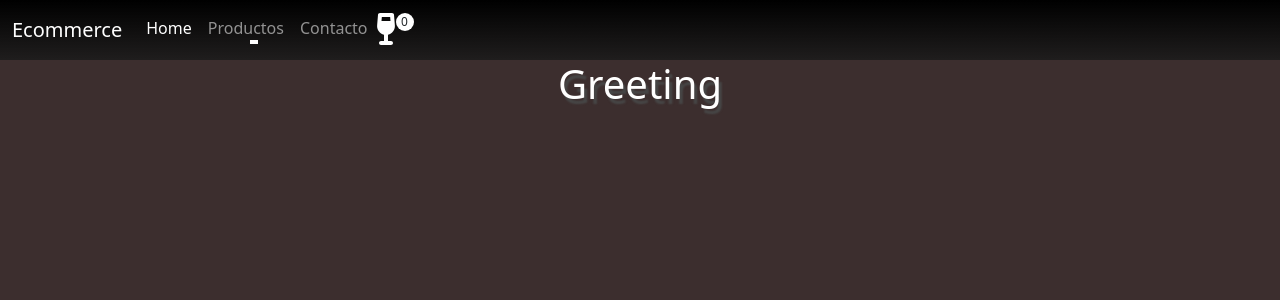
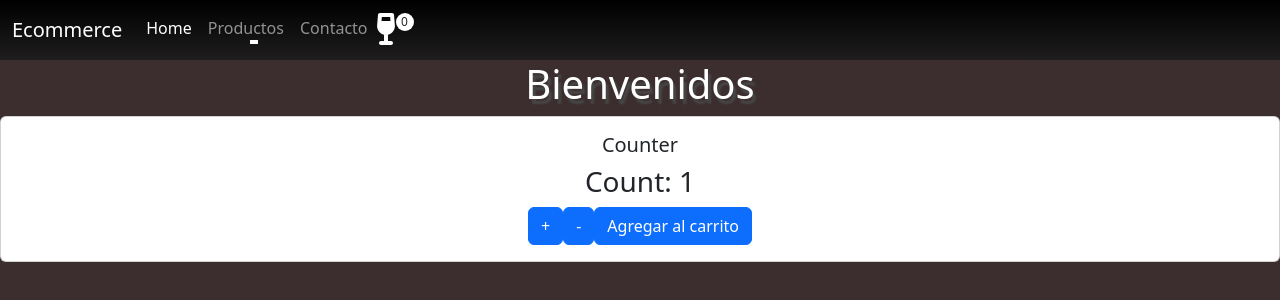
Before and after one commit to Jpescalante/ecommerce-react, a React (Create React App) app: page / in a window 1280 px wide. Shown: the top 300 px of the page. Built offline with nearby package versions, Linux system fonts and the light colour scheme.

Commit message:
Agregada la card con el itemCounter

```diff
--- a/src/App.js
+++ b/src/App.js
@@ -1,18 +1,14 @@
-import './App.css';
-import Navbar from './Components/Navbar/Navbar';
-import 'bootstrap'
-import ItemListContainer from './Components/ItemListContainer/ItemListContainer';
-
+import "./App.css";
+import Navbar from "./Components/Navbar/Navbar";
+import "bootstrap";
+import ItemListContainer from "./Components/ItemListContainer/ItemListContainer";
+import ItemCount from "./Components/ItemCount/ItemCount";
 
 function App() {
-
-
   return (
     <div className="App">
       <Navbar></Navbar>
-      <ItemListContainer
-      greeting="Greeting"/>
-
+      <ItemListContainer greeting="Bienvenidos"></ItemListContainer>
     </div>
   );
 }
--- /dev/null
+++ b/src/Components/ItemCount/ItemCount.js
@@ -0,0 +1,46 @@
+import React, { useState } from "react";
+import "bootstrap/dist/css/bootstrap.css";
+
+function ItemCount(props) {
+  const [count, setCount] = useState(props.initial);
+
+  const addCounterHandler = () => {
+    if (count < props.stock) {
+      setCount(count + 1);
+    }
+  };
+
+  const removeCounterHandler = () => {
+    if (count > props.initial) {
+      setCount(count - 1);
+    }
+  };
+
+  const onAdd = () => {
+    if (count > props.stock) {
+      alert("No hay stock suficiente");
+    } else {
+      alert("Añadió {$count} item");
+    }
+  };
+
+  return (
+    <div className="card text-center">
+      <div className="card-body">
+        <h5 className="card-title">Counter</h5>
+        <h3>Count: {count}</h3>
+        <button className="btn btn-primary" onClick={addCounterHandler}>
+          +
+        </button>
+        <button className="btn btn-primary" onClick={removeCounterHandler}>
+          -
+        </button>
+        <button className="btn btn-primary" onClick={onAdd}>
+          Agregar al carrito
+        </button>
+      </div>
+    </div>
+  );
+}
+
+export default ItemCount;
--- a/src/Components/ItemListContainer/ItemListContainer.js
+++ b/src/Components/ItemListContainer/ItemListContainer.js
@@ -1,14 +1,14 @@
 import React from "react";
-import './ItemListContainer.css'
+import ItemCount from "../ItemCount/ItemCount";
+import "./ItemListContainer.css";
 
 function ItemListContainer(props) {
-
   return (
     <div className="main-container">
       <h1 className="text-style"> {props.greeting}</h1>
-
-  </div>
-);
+      <ItemCount initial={1} stock={5}></ItemCount>
+    </div>
+  );
 }
 
 export default ItemListContainer;
--- a/src/Components/Navbar/Navbar.js
+++ b/src/Components/Navbar/Navbar.js
@@ -29,9 +29,9 @@ const Navbar = () => {
                 Home
               </a>
             </li>
-            <li class="nav-item dropdown">
+            <li className="nav-item dropdown">
               <a
-                class="nav-link dropdown-toggle"
+                className="nav-link dropdown-toggle"
                 href="#"
                 role="button"
                 data-bs-toggle="dropdown"
@@ -39,14 +39,14 @@ const Navbar = () => {
               >
                 Productos
               </a>
-              <ul class="dropdown-menu navbar-dark nav-item">
+              <ul className="dropdown-menu navbar-dark nav-item">
                 <li>
-                  <a class="dropdown-item text-muted" href="#">
+                  <a className="dropdown-item text-muted" href="#">
                     Gins
                   </a>
                 </li>
                 <li>
-                  <a class="dropdown-item text-muted" href="#">
+                  <a className="dropdown-item text-muted" href="#">
                     Tonicas
                   </a>
                 </li>
```
